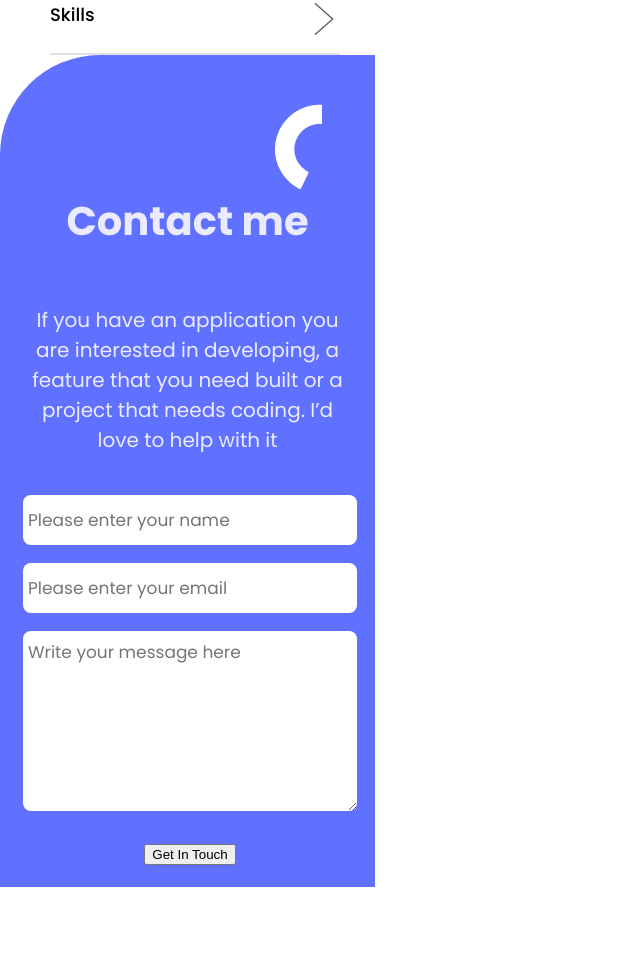
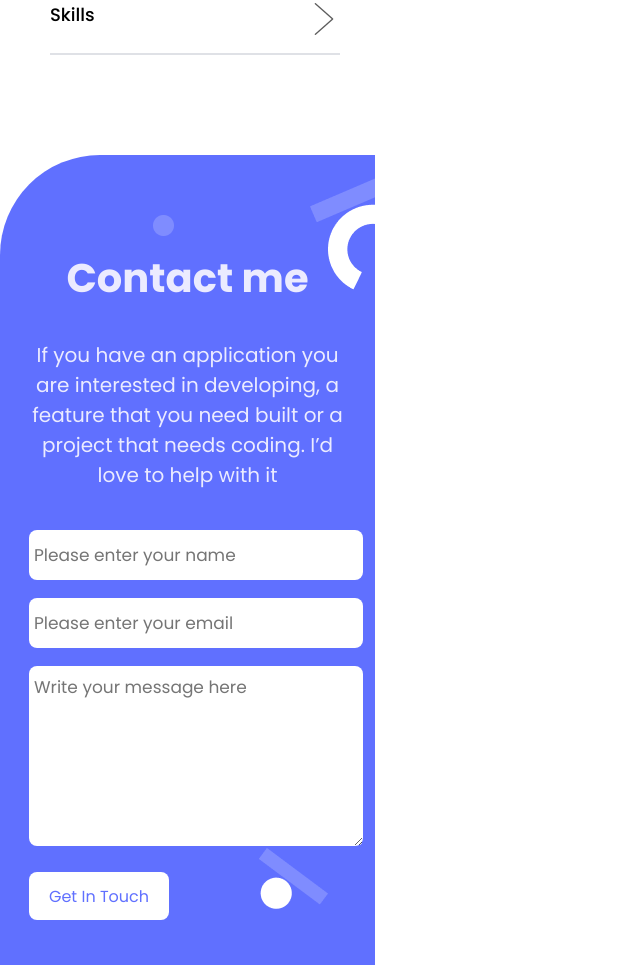
Before and after one commit to massaillon/setup-and-mobile-version-skeleton, a website: page index.html in a window 1280 px wide. Shown: the part 4942-5907 px from the top of the page, without its empty margins (0-640 px from the left). Before the commit the page ends 5829 px from the top, so only its background shows below. Drawn offline with Linux system fonts and the light colour scheme.

Commit message:
Update CSS and HTML files with Forms element and styling Milestone-3

```diff
--- a/index.html
+++ b/index.html
@@ -313,6 +313,8 @@
             <div class="top-half-circle contact-form-imgs"></div>
             <div class="top-rectangle contact-form-imgs"></div>
             <div class="top-circle contact-form-imgs"></div>
+            <div class="bottom-rectangle contact-form-imgs"></div>
+            <div class="bottom-circle contact-form-imgs"></div>
             <h2>Contact me</h2>
             <p>If you have an application you are interested in developing,
                 a feature that you need built or a project that needs coding.
--- a/style.css
+++ b/style.css
@@ -502,7 +502,7 @@ a {
   display: flex;
   flex-direction: column;
   background: #6070ff;
-  padding-top: 103px;
+  padding-top: 60px;
   border-top-left-radius: 100px;
   width: 100%;
   padding-left: 24px;
@@ -514,16 +514,20 @@ a {
   font-size: 20px;
   color: #ebebff;
   text-align: center;
+  margin-top: 100px;
+  padding-bottom: 25px;
 }
 
 .form-container h2 {
   font-weight: 700;
   font-size: 40px;
+  margin-bottom: 12px;
 }
 
 .form-container form ul {
   display: flex;
   flex-direction: column;
+  align-items: baseline;
 }
 
 .form-container form ul li input {
@@ -549,9 +553,6 @@ a {
   padding-top: 8px;
 }
 
-.form-container form ul li button {
-}
-
 .contact-form-imgs {
   position: absolute;
   background-repeat: no-repeat;
@@ -561,14 +562,60 @@ a {
   background-image: url("images/top-half-circle.png");
   width: 100px;
   height: 100px;
-  right: 0;
   top: 48.78px;
+  left: 328px;
 }
 
 .top-rectangle {
   background-image: url("images/top-recrangle.png");
+  width: 200px;
+  height: 100px;
+  top: 22px;
+  left: 310px;
 }
 
 .top-circle {
   background-image: url("images/top-circle.png");
+  width: 21px;
+  height: 21px;
+  left: 153px;
 }
+
+.bottom-rectangle {
+  background-image: url(../setup-and-mobile-version-skeleton/images/bottom-rectangle-7.png);
+  top: 692px;
+  left: 258px;
+  width: 77px;
+  height: 60px;
+}
+
+.bottom-circle {
+  background-image: url(../setup-and-mobile-version-skeleton/images/bottom-ellipse-5.png);
+  top: 722px;
+  left: 260px;
+  width: 32px;
+  height: 32px;
+}
+
+.form-container button {
+  width: 140px;
+  height: 48px;
+  padding: 12px 16px;
+  background-color: white;
+  color: #6070ff;
+  font-size: 16px;
+  font-family: "Poppins", sans-serif;
+  border: 0;
+  border-radius: 8px;
+}
+
+.form-container button:hover {
+  background-color: #6070ff;
+  color: white;
+  border: 1px solid white;
+}
+
+.form-container button:focus {
+  background-color: #2230d2;
+  color: white;
+}
```
Also changed, not shown: 1 other file.
